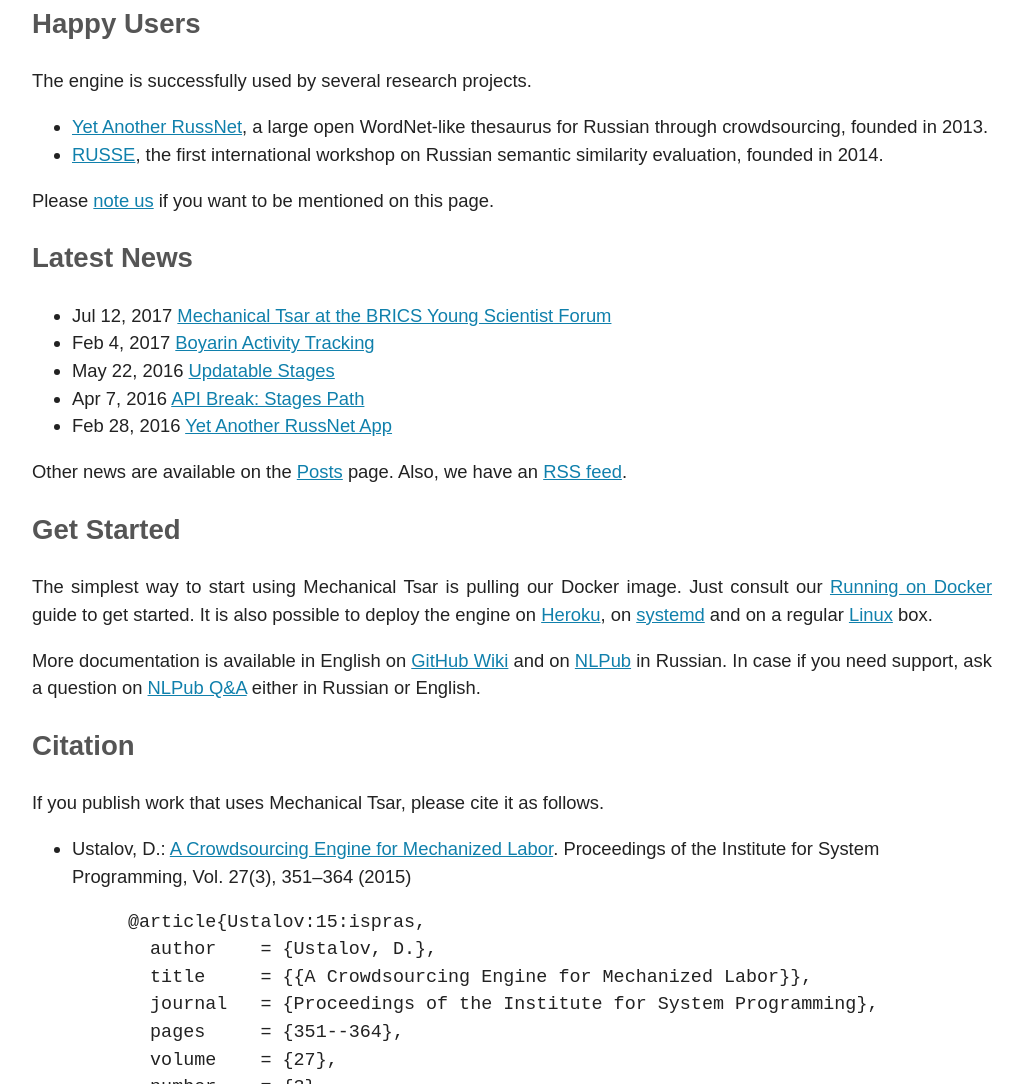
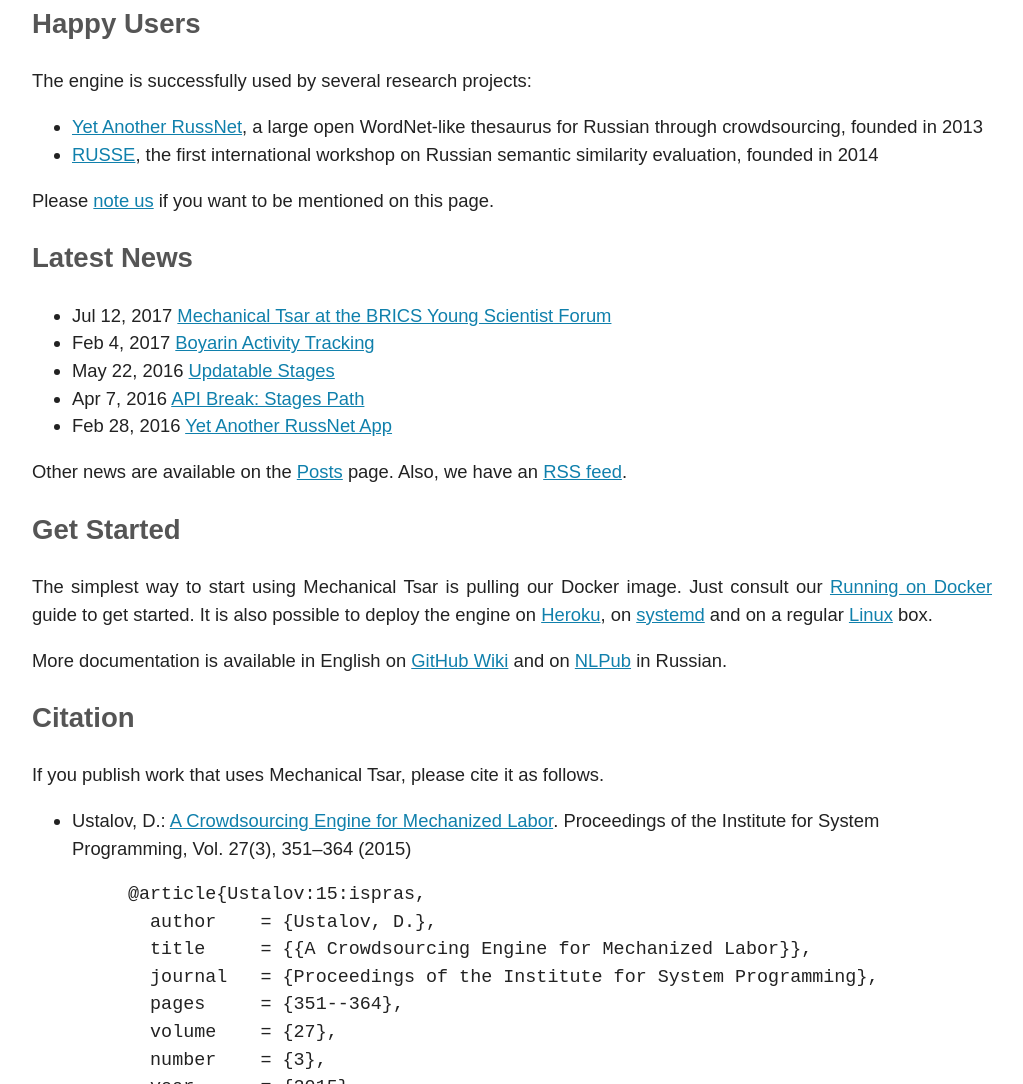
Before and after one commit to mtsar/mtsar-website, a Jekyll site: the page built from index.md, in a window 1280 px wide and 1400 px high. Shown: the part 316-1400 px from the top of the window, without its empty margins (128-1151 px from the left). Built offline with Jekyll 4.4.1, drawn with Linux system fonts in a browser that asks for light colours; nearby versions of some CDN libraries; some of the changed text lies outside the part shown.

Commit message:
Remove outdated content

```diff
--- a/_layouts/post.html
+++ b/_layouts/post.html
@@ -8,13 +8,12 @@ layout: default
 
 {{ content }}
 
-<link rel="stylesheet" property="stylesheet" type="text/css" media="all" href="//cdnjs.cloudflare.com/ajax/libs/ilyabirman-likely/2.2.3/likely.css">
-<script src="//cdnjs.cloudflare.com/ajax/libs/ilyabirman-likely/2.2.3/likely.js"></script>
+<link rel="stylesheet" property="stylesheet" type="text/css" media="all" href="//cdnjs.cloudflare.com/ajax/libs/ilyabirman-likely/2.3.1/likely.css">
+<script src="//cdnjs.cloudflare.com/ajax/libs/ilyabirman-likely/2.3.1/likely.js"></script>
 
 <div class="likely">
   <div class="facebook">Share</div>
   <div class="twitter" data-via="nlpub">Tweet</div>
-  <div class="gplus">+1</div>
   <div class="vkontakte">Share</div>
 </div>
 </article>
--- a/index.md
+++ b/index.md
@@ -13,10 +13,10 @@ layout: default
 
 ## Happy Users
 
-The engine is successfully used by several research projects.
+The engine is successfully used by several research projects:
 
-* [Yet Another RussNet](https://russianword.net/en/), a large open WordNet-like thesaurus for Russian through crowdsourcing, founded in 2013.
-* [RUSSE](http://russe.nlpub.ru/), the first international workshop on Russian semantic similarity evaluation, founded in 2014.
+* [Yet Another RussNet](https://russianword.net/en/), a large open WordNet-like thesaurus for Russian through crowdsourcing, founded in 2013
+* [RUSSE](http://russe.nlpub.ru/), the first international workshop on Russian semantic similarity evaluation, founded in 2014
 
 Please [note us](https://github.com/mtsar/mtsar.github.io/issues) if you want to be mentioned on this page.
 
@@ -37,7 +37,7 @@ Other news are available on the [Posts](/posts) page. Also, we have an [RSS feed
 
 The simplest way to start using Mechanical Tsar is pulling our Docker image. Just consult our [Running on Docker](https://github.com/mtsar/mtsar/wiki/Running-on-Docker) guide to get started. It is also possible to deploy the engine on [Heroku](https://github.com/mtsar/mtsar/wiki/Running-on-Heroku), on [systemd](https://github.com/mtsar/mtsar/wiki/Running-on-systemd) and on a regular [Linux](https://github.com/mtsar/mtsar/wiki/Running) box.
 
-More documentation is available in English on [GitHub Wiki](https://github.com/mtsar/mtsar/wiki) and on [NLPub](https://nlpub.ru/Mechanical_Tsar) in Russian. In case if you need support, ask a question on [NLPub Q&A](https://qa.nlpub.ru/c/mtsar) either in Russian or English.
+More documentation is available in English on [GitHub Wiki](https://github.com/mtsar/mtsar/wiki) and on [NLPub](https://nlpub.ru/Mechanical_Tsar) in Russian.
 
 ## Citation
 
```
Also changed, not shown: other parts of index.md (+0 -6 lines).
